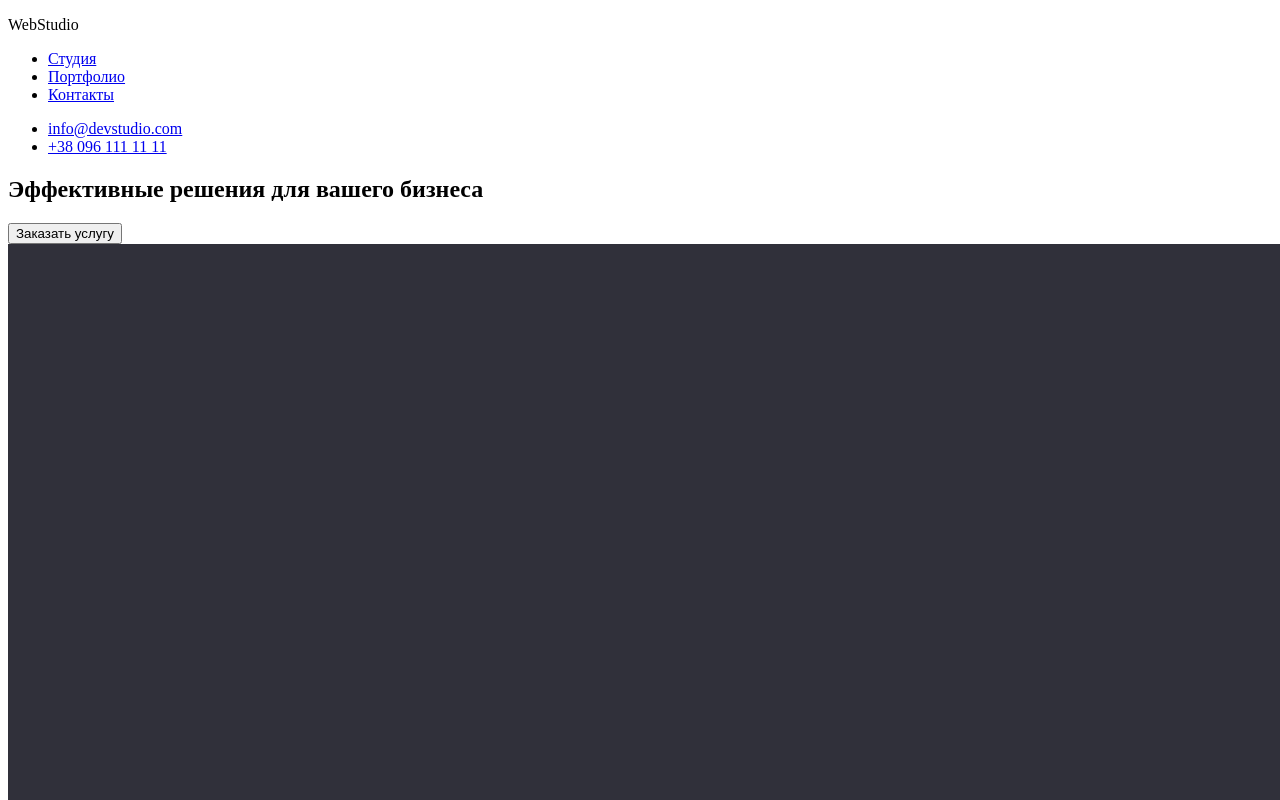
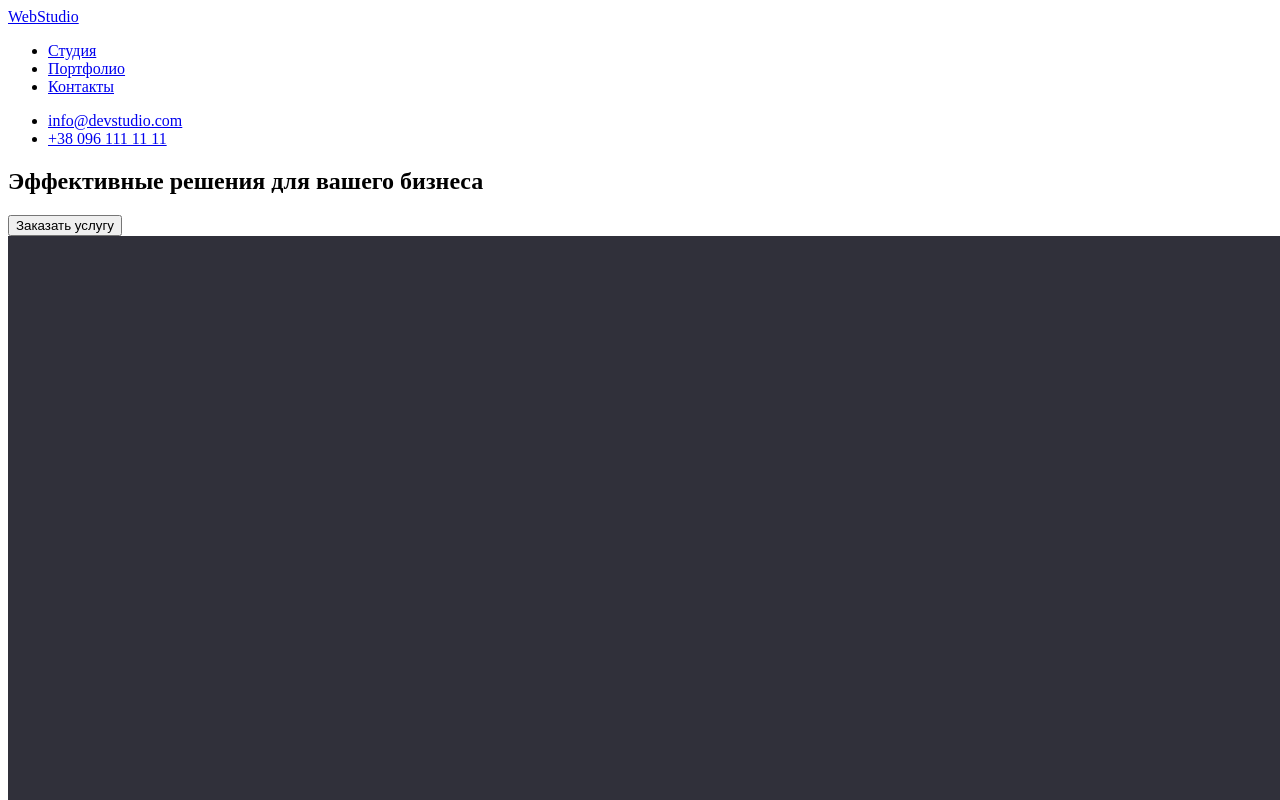
Before and after one commit to Victor-Mazurenko/goit-markup-hw-01, a plain HTML site: page index.html in a window 1280 px wide. Shown: the top 800 px of the page. Drawn offline with Linux system fonts and the light colour scheme.

Commit message:
Исправлял ошибки в логотипе

```diff
--- a/index.html
+++ b/index.html
@@ -9,7 +9,7 @@
 <body>
     <!--Шапка сайта-->
     <header>
-        <p><span lang="en">WebStudio</span></p>
+        <a href="/index.html">WebStudio</a>
         <nav>
             <ul>
                 <li>
@@ -105,7 +105,7 @@
     </main>
     <!--Подвал-->
     <footer>
-        <h2><span lang="en">WebStudio</span></h2>
+        <a href="/index.html">WebStudio</a>
         <address>
             <ul>
                 <li><p>г. Киев, пр-т Леси Украинки, 26</p></li>
```
